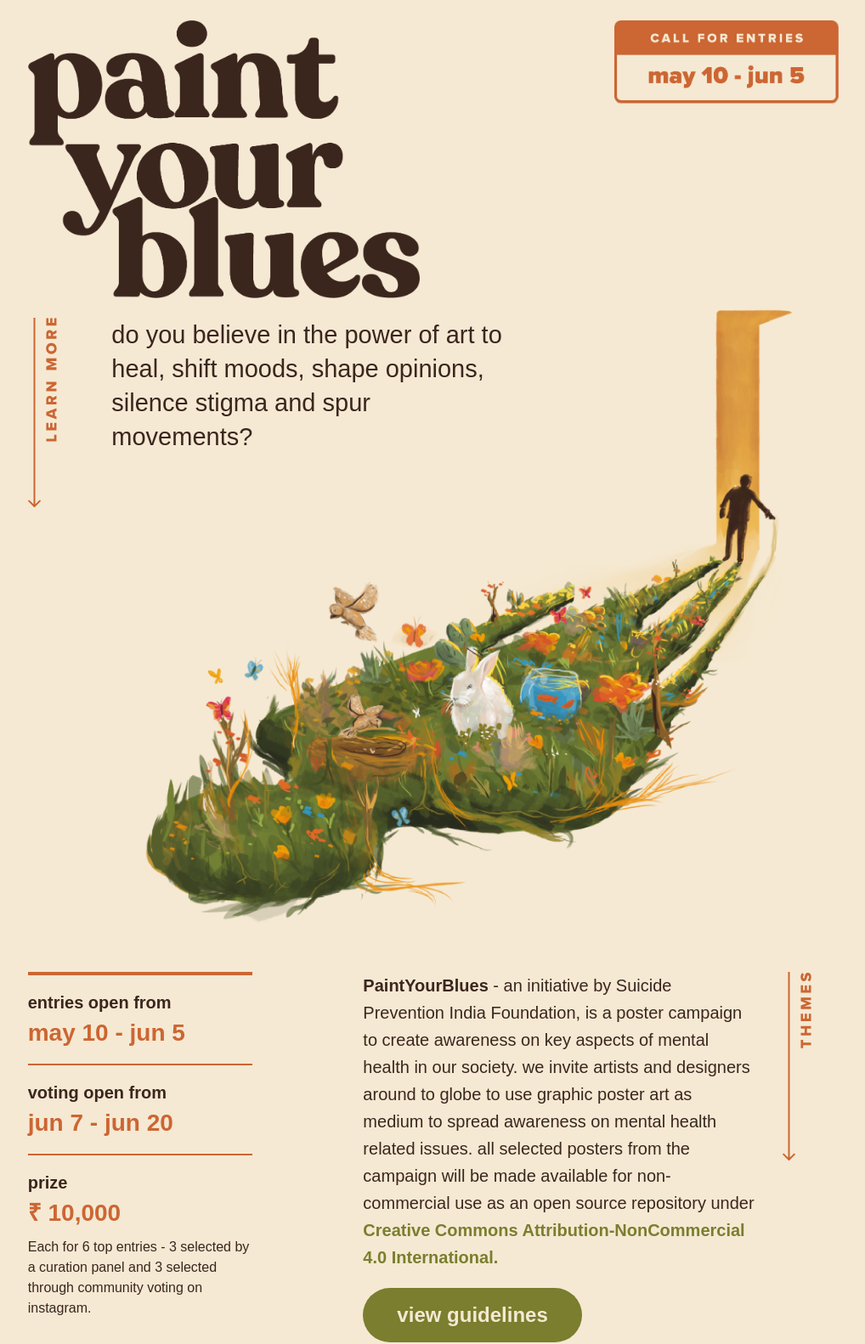
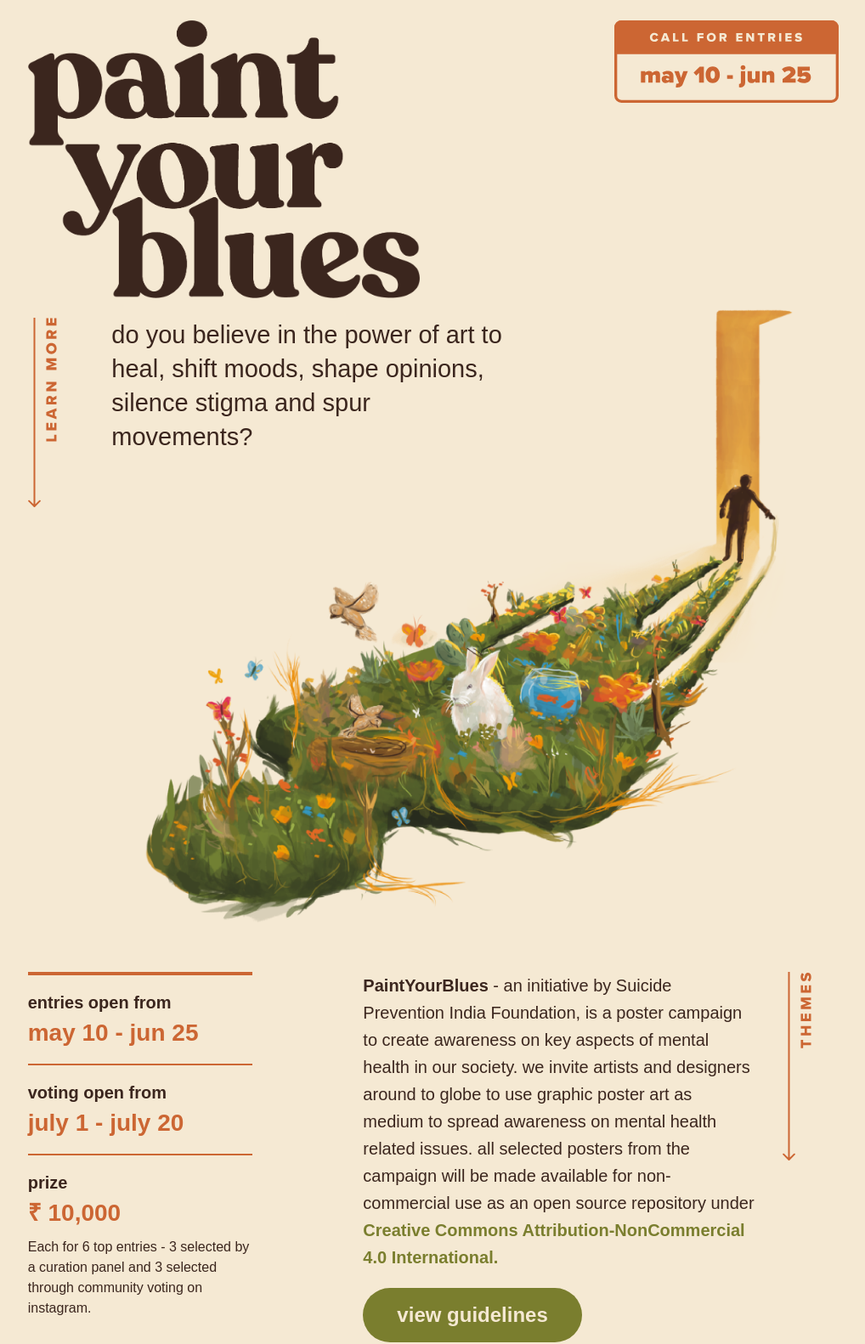
Before and after one commit to paint-your-blues/platform, a Django app: page /details/about/ in a window 1280 px wide. Shown: the part 72-1654 px from the top of the page at 85% size, without its empty margins (130-1148 px from the left). Run offline with Django 3.2, Linux system fonts and the light colour scheme; some libraries are stand-ins or nearby versions; some web fonts are replaced.

Commit message:
Update dates

```diff
--- a/details/templates/details/about.html
+++ b/details/templates/details/about.html
@@ -5,7 +5,7 @@
         <div class="row mb-3 row-reverse-lg">
             <div class="col-1"></div>
             <div class="col-3" style="text-align:right;">
-                <img class="img-fluid mb-2 sm-img" src={% static "details/assets/announcement.png" %} alt="announcement">
+                <img class="img-fluid mb-2 sm-img" src={% static "details/assets/announcement.svg" %} alt="announcement">
             </div>
             <div class="col-2"></div>
             <div class="col-5">
@@ -56,14 +56,14 @@
                     entries open from
                 </h5>
                 <h4 class="text-orange m-0">
-                    may 10 - jun 5
+                    may 10 - jun 25
                 </h4>
                 <div class="separator-light my-3"></div>
                 <h5 class="m-0">
                     voting open from
                 </h5>
                 <h4 class="text-orange m-0">
-                    jun 7 - jun 20
+                    july 1 - july 20
                 </h4>
                 <div class="separator-light my-3"></div>
                 <h5 class="m-0">
```
Also changed, not shown: details/static/details/assets/announcement.png (deleted), details/static/details/assets/announcement.svg (added).
